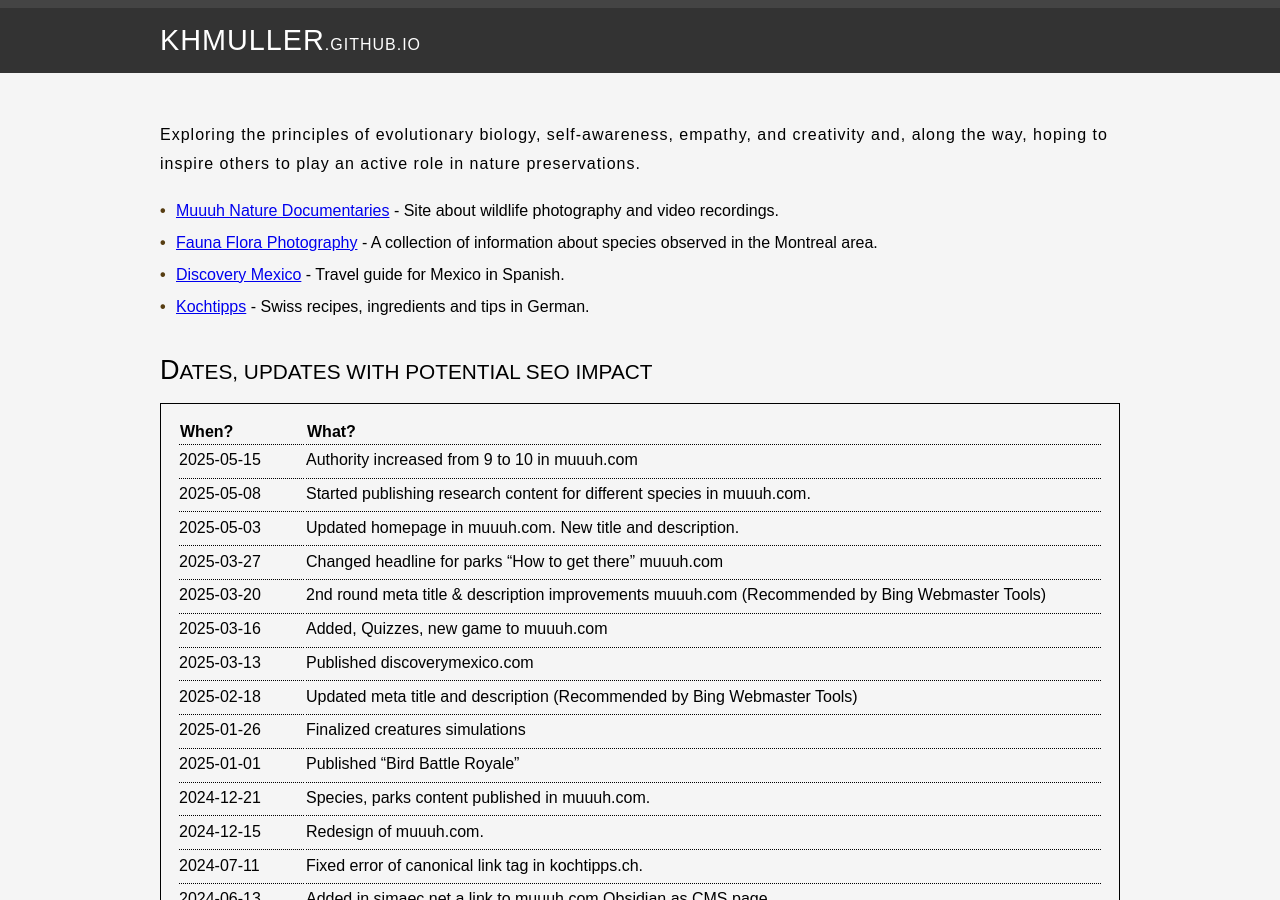
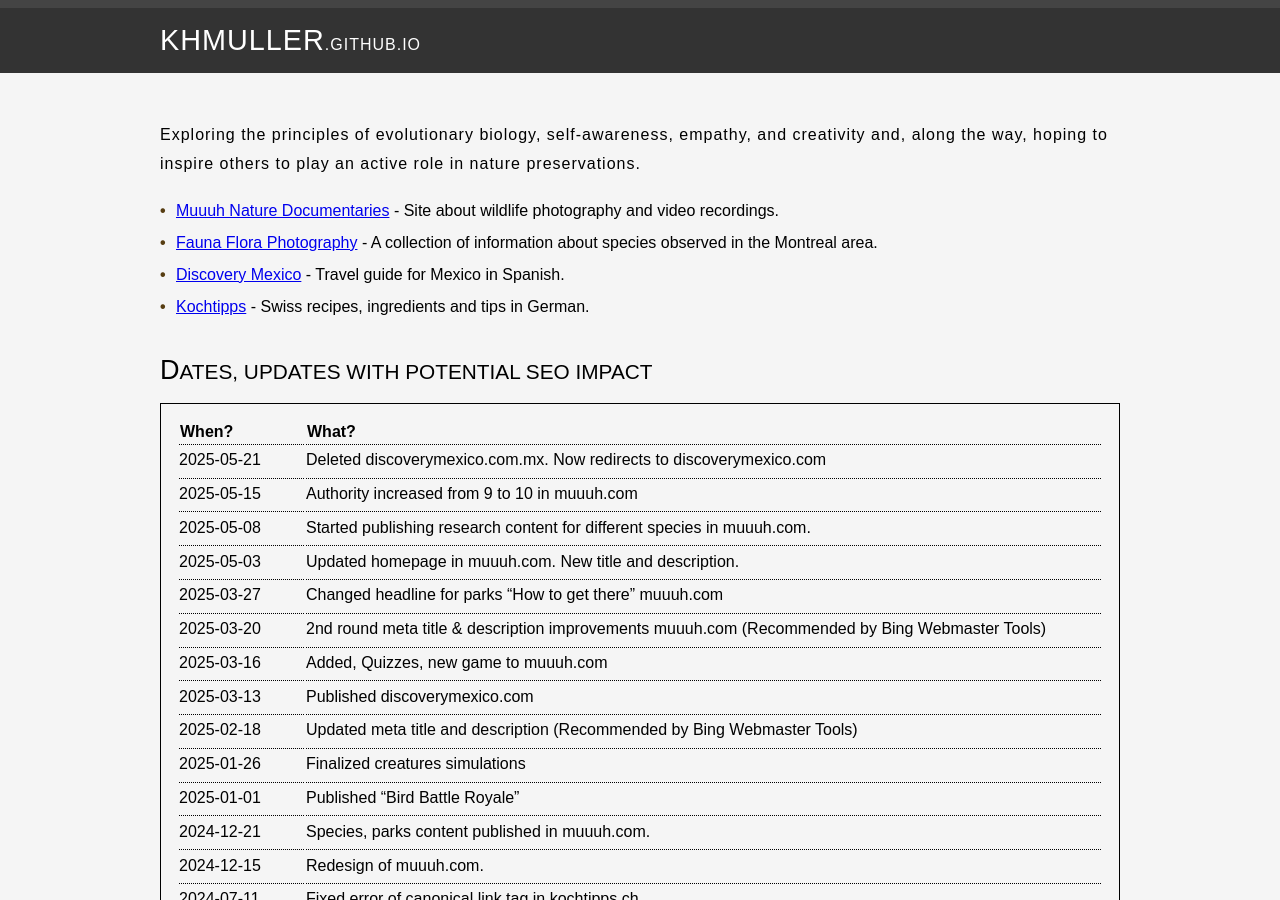
Before and after one commit to KHMuller/khmuller.github.io, a Jekyll site: the page built from index.md, in a window 1280 px wide and 900 px high. Built offline with Jekyll 4.4.1, drawn with Linux system fonts in a browser that asks for light colours.

Commit message:
Progress

```diff
--- a/index.md
+++ b/index.md
@@ -16,6 +16,7 @@ Exploring the principles of evolutionary biology, self-awareness, empathy, and c
 
 |When?|What?|
 |:---|:---|
+|2025-05-21|Deleted discoverymexico.com.mx. Now redirects to discoverymexico.com|
 |2025-05-15|Authority increased from 9 to 10 in muuuh.com|
 |2025-05-08|Started publishing research content for different species in muuuh.com.|
 |2025-05-03|Updated homepage in muuuh.com. New title and description.|
```
